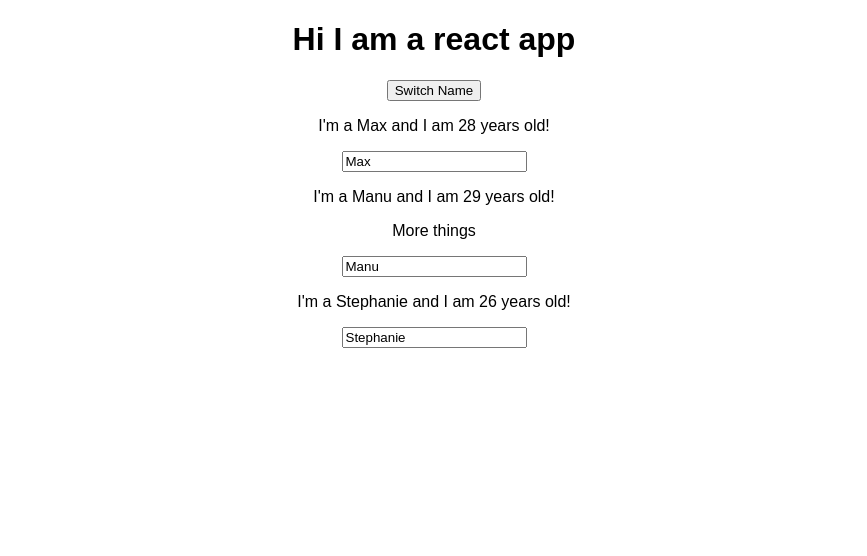
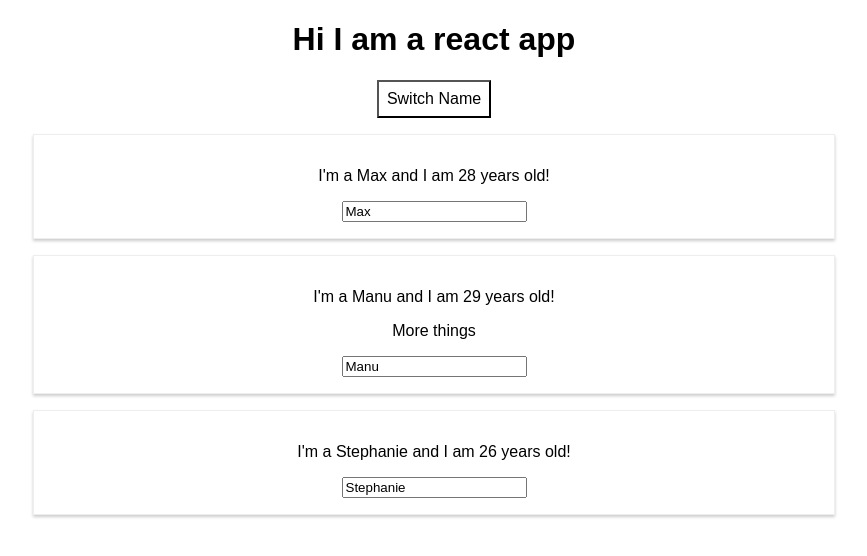
Before and after one commit to mayralgr/reactPractice, a React (Create React App) app in the folder react-application/: page / in a window 1280 px wide. Shown: the top 556 px of the page, without its empty margins (206-1073 px from the left). Built offline with nearby package versions, Linux system fonts and the light colour scheme.

Commit message:
Add css styling and inline styling

```diff
--- a/react-application/src/App.js
+++ b/react-application/src/App.js
@@ -1,7 +1,6 @@
 import React, { Component } from 'react';
 import './App.css';
 import Person from './Person/Person';
-
 class App extends Component {
   state = {
     persons: [
@@ -35,10 +34,19 @@
   }
   // better to use bind than arrow functions
   render() {
+    // inline styles
+    const style = {
+      backgroundColor: 'white',
+      font:'inherit',
+      border: '1x solid blue',
+      padding: '8px',
+      cursor: 'pointer',
+    };
     return (
       <div className="App">
         <h1>Hi I am a react app </h1>
-        <button onClick={() => this.switchEventHandler('MAXIMILIAN')}>Switch Name</button>
+        <button style={style}
+        onClick={() => this.switchEventHandler('MAXIMILIAN')}>Switch Name</button>
         <Person
         name={this.state.persons[0].name}
         age={this.state.persons[0].age}/>
--- /dev/null
+++ b/react-application/src/Person/Person.css
@@ -0,0 +1,8 @@
+.Person {
+    width: 60%;
+    margin: 16px auto;
+    border: 1px solid #eee;
+    box-shadow: 0 2px 3px #ccc;
+    padding: 1rem;
+    text-align: center;
+}
--- a/react-application/src/Person/Person.js
+++ b/react-application/src/Person/Person.js
@@ -1,8 +1,8 @@
 import React from 'react';
-
+import './Person.css';
 const person = (props) => {
     return (
-        <div>
+        <div className="Person">
             <p onClick={props.click} >I'm a {props.name} and I am {props.age} years old!</p>
             {/**In children there is any element beetween the open and close tag */}
             <p>{props.children}</p>
```
